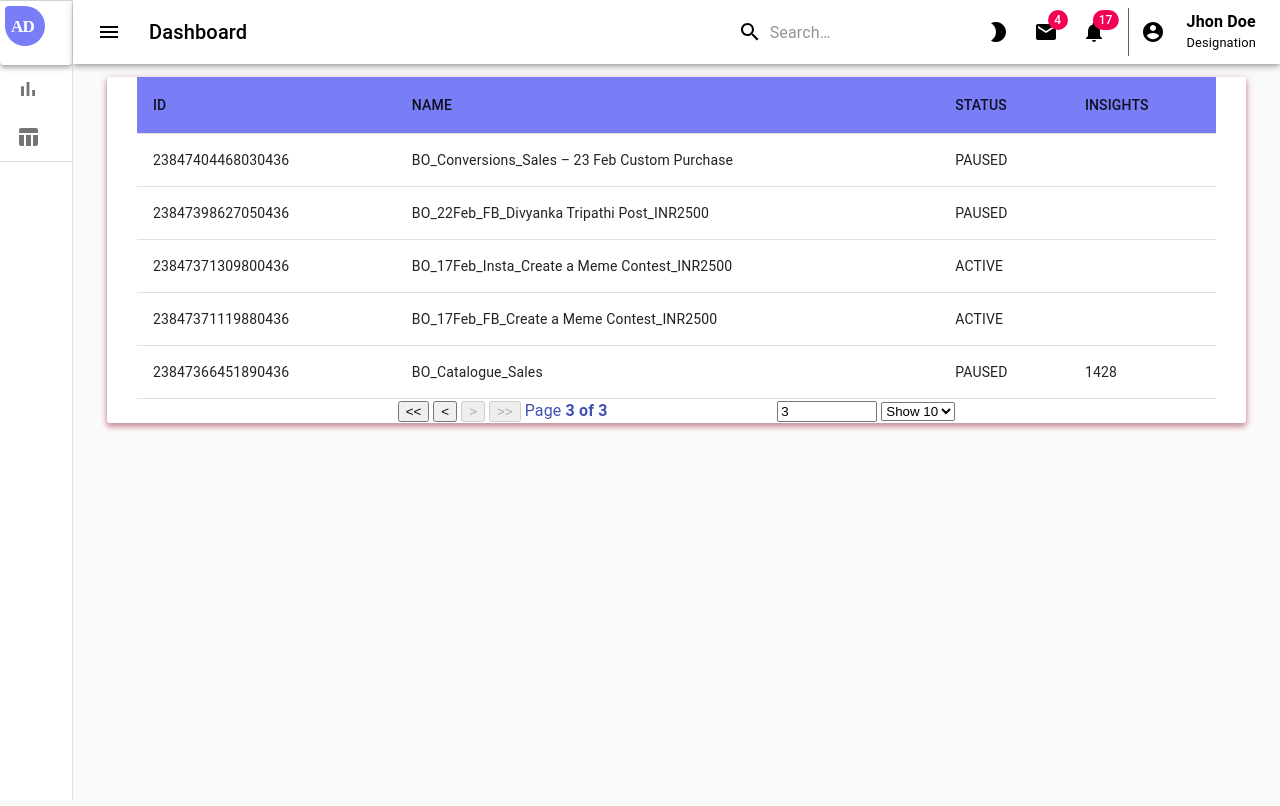
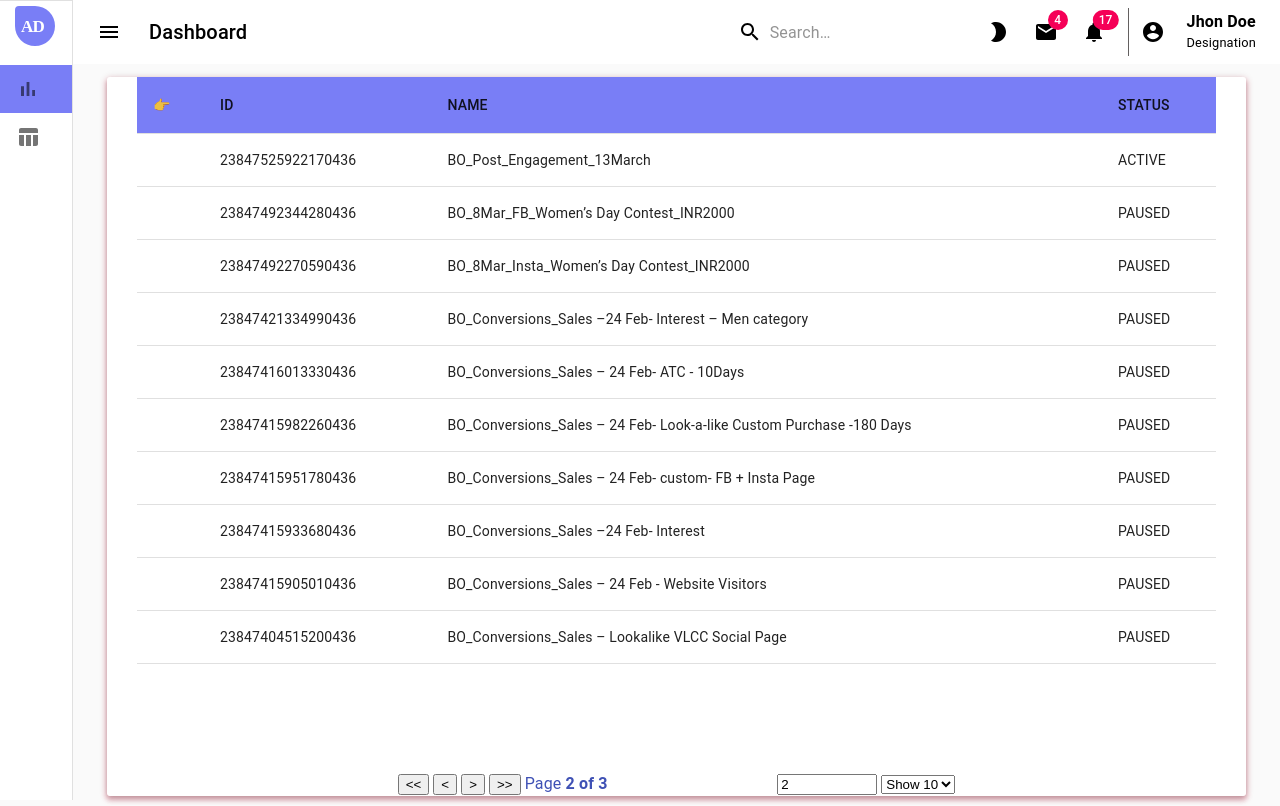
Before and after one commit to tirth-khojdeal/adboard, a React (Create React App) app: page /analyze in a window 1280 px wide. Built offline with nearby package versions, Linux system fonts and the light colour scheme.

Commit message:
ui fixed

```diff
--- a/src/components/Section/Table.js
+++ b/src/components/Section/Table.js
@@ -1,5 +1,5 @@
 import React from "react";
-import { usePagination, useSortBy, useTable, } from "react-table";
+import { usePagination, useSortBy, useTable, useExpanded } from "react-table";
 
 import Paper from "@material-ui/core/Paper";
 import { withStyles } from "@material-ui/core/styles";
@@ -36,7 +36,7 @@ export default function Table({ columns, data }) {
     getTableProps, // table props from react-table
     getTableBodyProps, // table body props from react-table
     headerGroups, // headerGroups, if your table has groupings
-    //rows // rows for the table based on the data passed
+    //rows, // rows for the table based on the data passed
     prepareRow, // Prepare the row (this function needs to be called for each row before getting the row props)
     page, // Instead of using 'rows', we'll use page,
     // which has only the rows for the active page
@@ -50,15 +50,17 @@ export default function Table({ columns, data }) {
     nextPage,
     previousPage,
     setPageSize,
-    state: { pageIndex, pageSize },
+    state: { pageIndex, pageSize, expanded },
   } = useTable(
     {
       columns,
       data,
-      initialState: { pageIndex: 2 },
+      initialState: { pageIndex: 1 },
     },
     useSortBy, // This plugin Hook will help to sort our table columns
-    usePagination
+        useExpanded,
+    usePagination,
+
   );
 
   /*
@@ -138,7 +140,10 @@ export default function Table({ columns, data }) {
           }
         </MtBody>
       </MtTable>
-
+      <div>Showing the first 20 results of {page.length} rows</div>
+      <pre>
+        <code>{JSON.stringify({ expanded: expanded }, null, 2)}</code>
+      </pre>
       {/*
         Pagination can be built however you'd like.
         This is just a very basic UI implementation:
--- a/src/components/Section/index.js
+++ b/src/components/Section/index.js
@@ -31,8 +31,34 @@ export default function Demo(){
     })();
   }, []);
 
-  const columns = useMemo(
+  const columns = React.useMemo(
     () => [
+      {
+        // Build our expander column
+        id: "expander", // Make sure it has an ID
+        Header: ({ getToggleAllRowsExpandedProps, isAllRowsExpanded }) => (
+          <span {...getToggleAllRowsExpandedProps()}>
+            {isAllRowsExpanded ? "👇" : "👉"}
+          </span>
+        ),
+        Cell: ({ row }) =>
+          // Use the row.canExpand and row.getToggleRowExpandedProps prop getter
+          // to build the toggle for expanding a row
+          row.canExpand ? (
+            <span
+              {...row.getToggleRowExpandedProps({
+                style: {
+                  // We can even use the row.depth property
+                  // and paddingLeft to indicate the depth
+                  // of the row
+                  paddingLeft: `${row.depth * 2}rem`,
+                },
+              })}
+            >
+              {row.isExpanded ? "👇" : "👉"}
+            </span>
+          ) : null,
+      },
       {
         Header: "ID",
         accessor: "id", // accessor is the "key" in the data
@@ -45,10 +71,10 @@ export default function Demo(){
         Header: "STATUS",
         accessor: "status", // accessor is the "key" in the data
       },
-      {
-        Header: "INSIGHTS",
-        accessor: "insights.data[0].clicks",
-      },
+      // {
+      //   Header: "INSIGHTS",
+      //   accessor: "insights",
+      // },
     ],
     []
   );
--- a/src/components/header/header.js
+++ b/src/components/header/header.js
@@ -197,6 +197,7 @@ export default function Header(props) {
   return (
     <div className={classes.grow}>
       <AppBar
+        elevation={0}
         position="fixed"
         className={clsx(classes.appBar, {
           [classes.appBarShift]: props.open,
--- a/src/components/sidebar/sidebar.js
+++ b/src/components/sidebar/sidebar.js
@@ -88,7 +88,7 @@ export default function Sidebar(props) {
       }}
     >
       <Divider />
-      <Paper elevation={4}>
+      <Paper elevation={0}>
         {props.open ? (
           <ListItemIcon className="logo-h">
             <img className="p5" src={logo} alt="" width="auto" />
@@ -153,7 +153,7 @@ export default function Sidebar(props) {
             onClick={() => {
               setOpen(!open);
             }}
-            className={open ? "bg-secondary color-white" : ""}
+            className={!open ? "bg-secondary color-white" : ""}
           >
             <ListItemIcon>
               <IconBarChart />
@@ -189,7 +189,7 @@ export default function Sidebar(props) {
           </ListItem>
         </Link>
       </List>
-      <Divider />
+      {/* <Divider /> */}
     </Drawer>
   );
 }
--- a/src/components/sidebar/style.css
+++ b/src/components/sidebar/style.css
@@ -51,7 +51,7 @@ justify-content: center;
     flex-direction: column;
 }
 .p5{
-    padding:5px;
+    padding: 5px 5px 5px 15px;
 }
 a{
     text-decoration: none;
```
